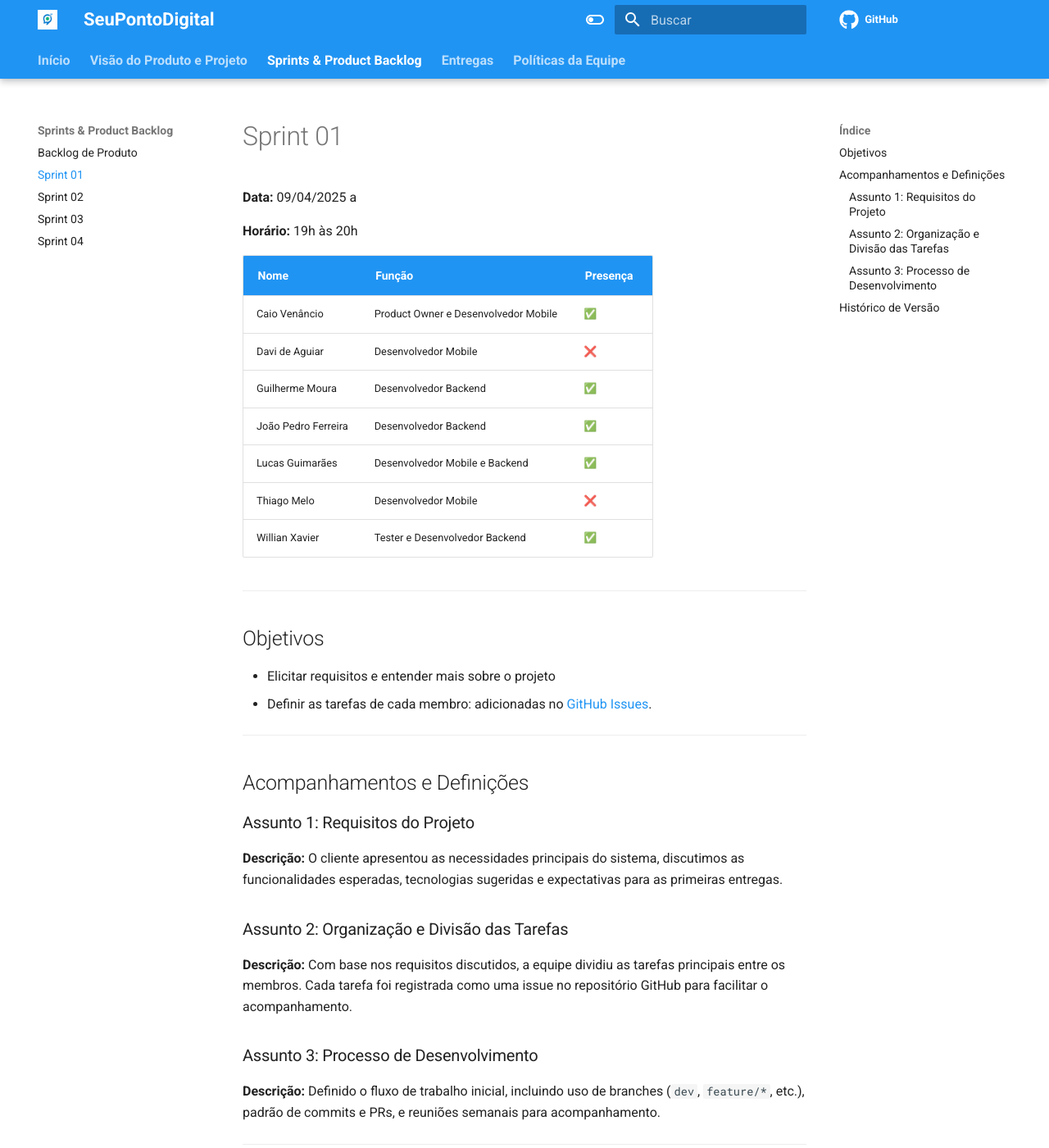
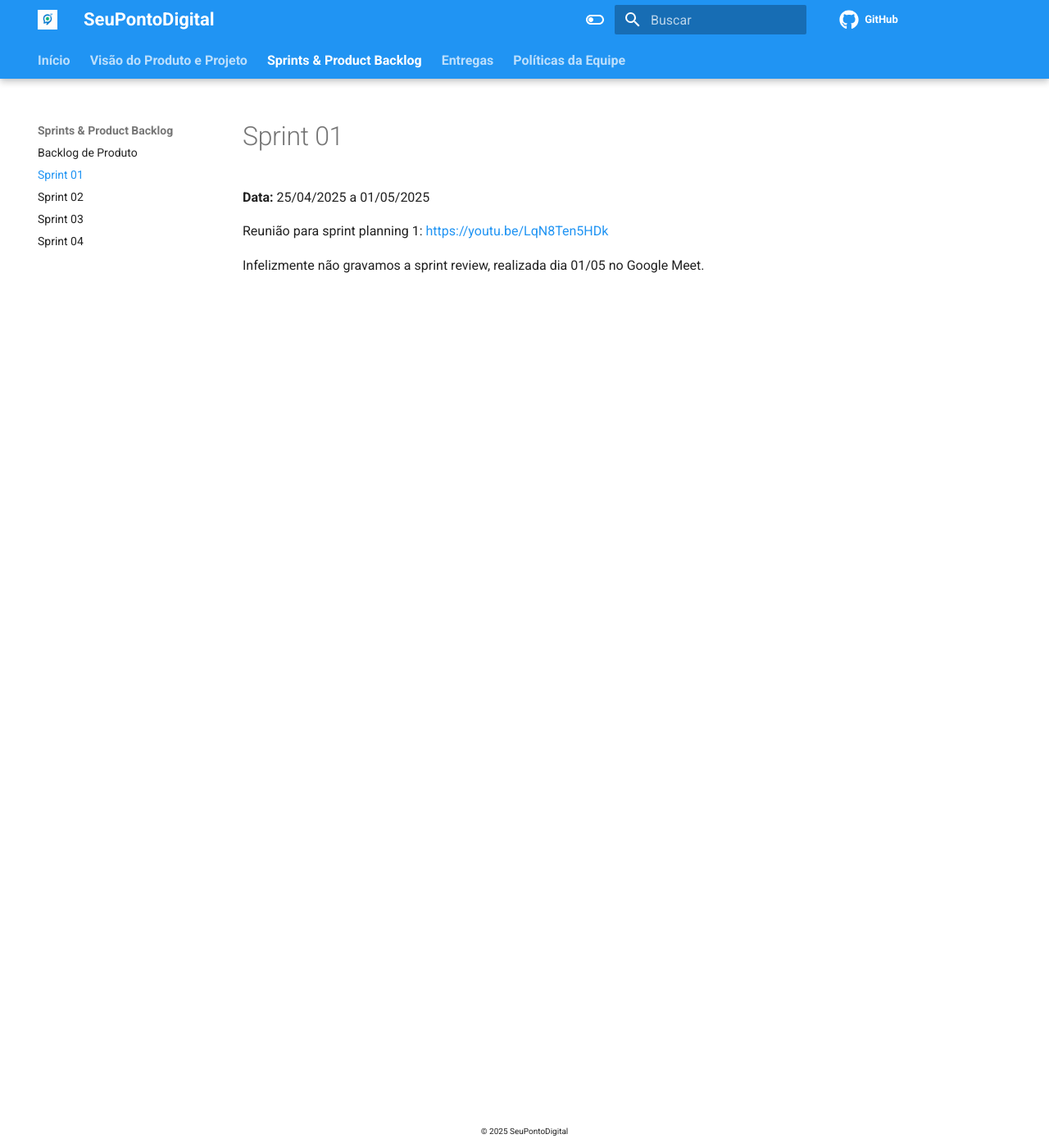
Before and after one commit to mdsreq-fga-unb/2025.1-T01-SeuPontoDigital, an MkDocs documentation site: the page built from docs/sprints/sprint01.md, in a window 1280 px wide and 1400 px high. Shown: the whole window at 82% size. Built offline with MkDocs 1.6.1 and Material for MkDocs 9.7.7, drawn with Linux system fonts in a browser that asks for light colours; comment, search, counter and statistics services are not loaded; some of the changed text lies outside the part shown.

```diff
--- a/docs/sprints/sprint01.md
+++ b/docs/sprints/sprint01.md
@@ -1,43 +1,5 @@
-# Sprint 01
+**Data:** 25/04/2025 a 01/05/2025
 
-**Data:** 09/04/2025 a
+Reunião para sprint planning 1: [https://youtu.be/LqN8Ten5HDk](https://youtu.be/LqN8Ten5HDk)
 
-**Horário:** 19h às 20h
-
-| Nome                  | Função                                | Presença |
-|-----------------------|----------------------------------------|----------|
-| Caio Venâncio         | Product Owner e Desenvolvedor Mobile   | ✅       |
-| Davi de Aguiar        | Desenvolvedor Mobile                   | ❌       |
-| Guilherme Moura       | Desenvolvedor Backend                  | ✅       |
-| João Pedro Ferreira   | Desenvolvedor Backend                  | ✅       |
-| Lucas Guimarães       | Desenvolvedor Mobile e Backend         | ✅       |
-| Thiago Melo           | Desenvolvedor Mobile                   | ❌       |
-| Willian Xavier        | Tester e Desenvolvedor Backend         | ✅       |
-
----
-
-## Objetivos
-
-- Elicitar requisitos e entender mais sobre o projeto
-- Definir as tarefas de cada membro: adicionadas no [GitHub Issues](https://github.com/mdsreq-fga-unb/2025.1-T01-SeuPontoDigital/issues).
-
----
-
-## Acompanhamentos e Definições
-
-### Assunto 1: Requisitos do Projeto
-**Descrição:** O cliente apresentou as necessidades principais do sistema, discutimos as funcionalidades esperadas, tecnologias sugeridas e expectativas para as primeiras entregas.
-
-### Assunto 2: Organização e Divisão das Tarefas
-**Descrição:** Com base nos requisitos discutidos, a equipe dividiu as tarefas principais entre os membros. Cada tarefa foi registrada como uma issue no repositório GitHub para facilitar o acompanhamento.
-
-### Assunto 3: Processo de Desenvolvimento
-**Descrição:** Definido o fluxo de trabalho inicial, incluindo uso de branches (`dev`, `feature/*`, etc.), padrão de commits e PRs, e reuniões semanais para acompanhamento.
-
----
-
-## Histórico de Versão
-
-| Data       | Versão | Descrição                                                                 | Autor(es)         | Revisor(es)        |
-|------------|--------|---------------------------------------------------------------------------|-------------------|--------------------|
-| 09/04/2025 | 1.0    | Reunião de Elicitação de Requisitos e Definição de Tarefas                | Lucas Guimarães   |                    |
+Infelizmente não gravamos a sprint review, realizada dia 01/05 no Google Meet.
```
Also changed, not shown: docs/sprints/release01.md (added, +51 -0 lines), docs/sprints/sprint02.md (+3 -0 lines), docs/sprints/sprint03.md (+3 -0 lines), docs/sprints/sprint04.md (+3 -0 lines).
